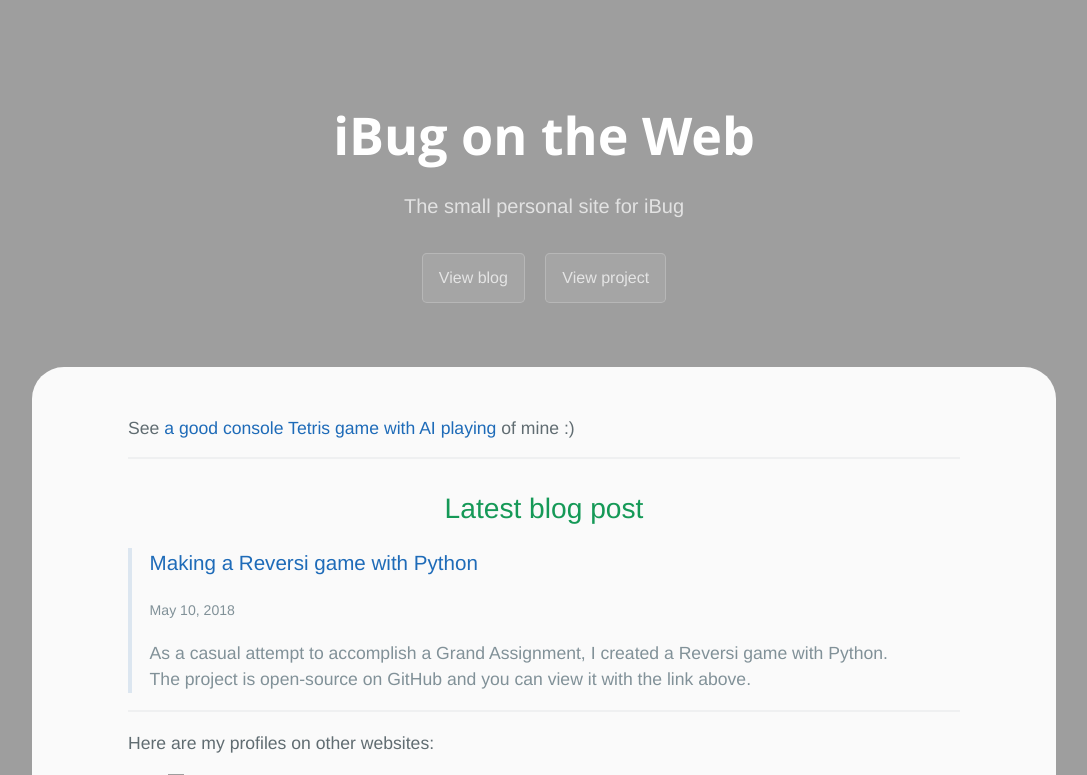
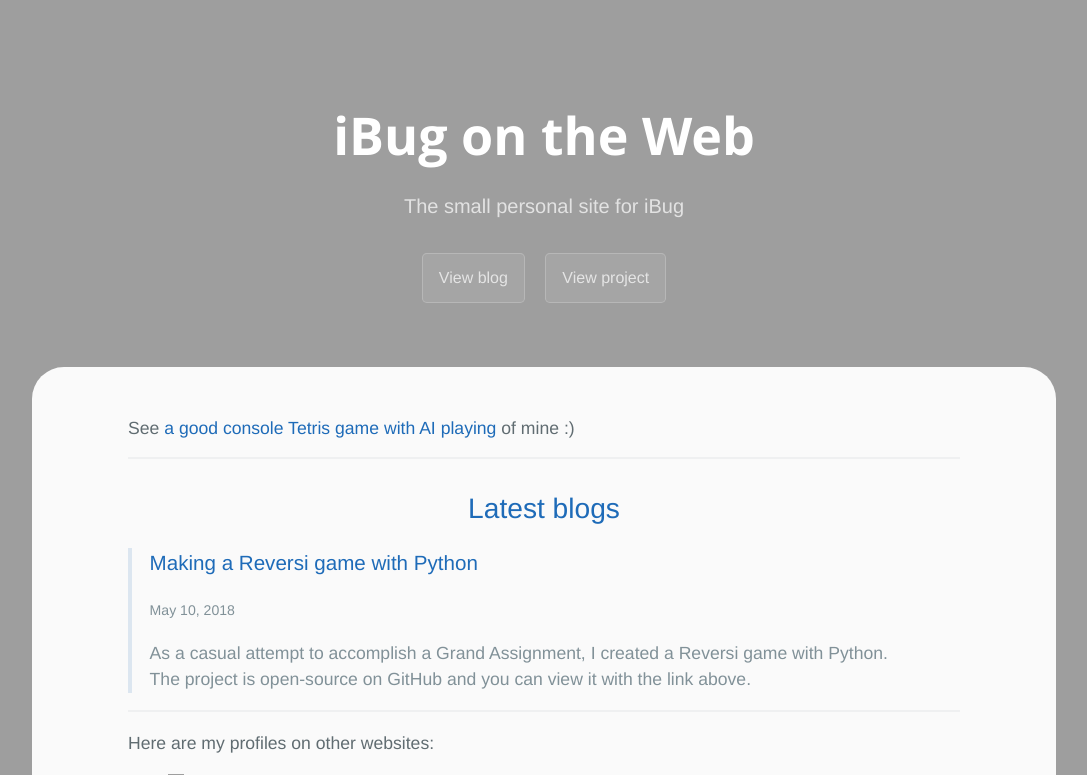
Before and after one commit to iBug/iBug-source, a Jekyll site: the page built from index.md, in a window 1280 px wide. Shown: the top 775 px of the page, without its empty margins (96-1183 px from the left). Built offline with Jekyll 4.4.1, drawn with Linux system fonts in a browser that asks for light colours; some web fonts are replaced; grey boxes are pictures that could not be loaded.

Commit message:
Link "Latest blogs" to /blog

```diff
--- a/index.md
+++ b/index.md
@@ -21,7 +21,7 @@ See [a good console Tetris game with AI playing][TetrisAI] of mine :)
 
 ---
 
-<h1><center>Latest blog post</center></h1>
+<h1><center><a href="/blog">Latest blogs</a></center></h1>
 
 {% assign post = site.posts.first %}
 {% assign post_preview = post.description | default: post.tagline | default: post.excerpt %}
```
